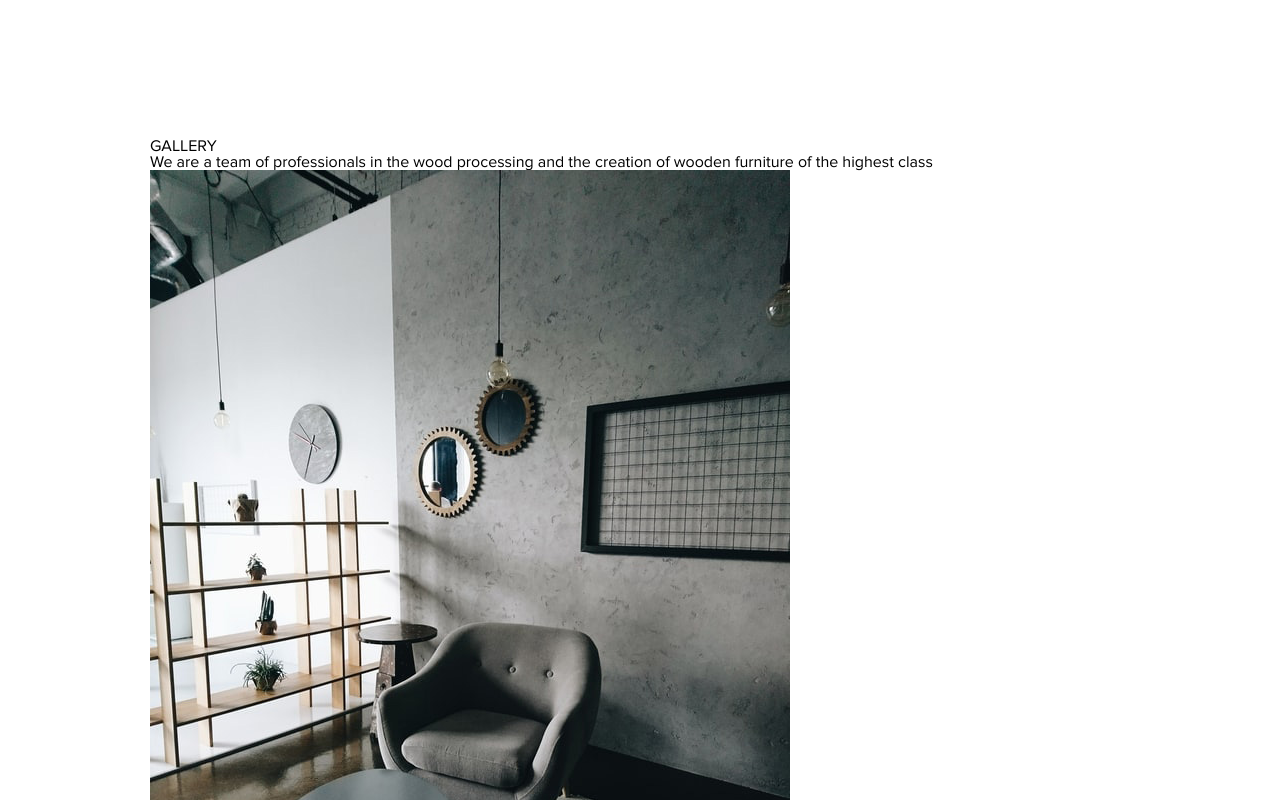
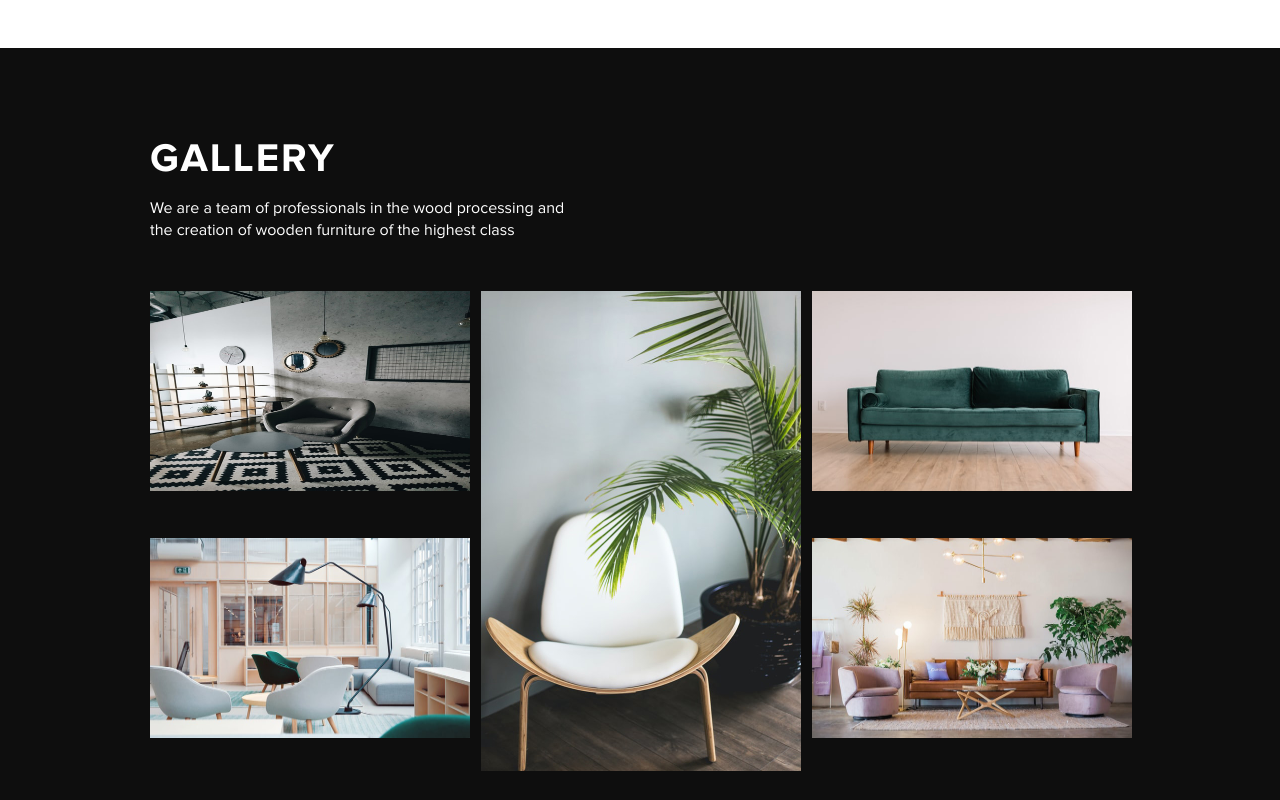
Before and after one commit to binhnguyen94/wooder, a website: page index.html in a window 1280 px wide. Shown: the part 3380-4180 px from the top of the page. Drawn offline with Linux system fonts and the light colour scheme.

Commit message:
doing setion Gallery

```diff
--- a/index.html
+++ b/index.html
@@ -186,23 +186,22 @@
         <!-- Component Gallery -->
         <section class="gallery pd">
             <div class="container">
-                <div class="text">
+                <div class="textbox --gallery">
                     <h2>GALLERY</h2>
-                    <span>We are a team of professionals in the wood processing and
-                        the creation of wooden furniture of the highest class</span>
+                    <p>We are a team of professionals in the wood processing and the creation of wooden furniture of the highest class</p>
                 </div>
                 <div class="gallery__list">
                     <div class="gallery__list-img">
                         <img src="img/gallery/lagre1.jpg" alt="">
                     </div>
                     <div class="gallery__list-img">
-                        <img src="img/gallery/lagre2.jpg" alt="">
-                    </div>
-                    <div class="gallery__list-img">
                         <img src="img/gallery/lagre3.jpg" alt="">
                     </div>
                     <div class="gallery__list-img">
                         <img src="img/gallery/lagre4.jpg" alt="">
+                    </div>
+                    <div class="gallery__list-img">
+                        <img src="img/gallery/lagre2.jpg" alt="">
                     </div>
                     <div class="gallery__list-img">
                         <img src="img/gallery/lagre5.jpg" alt="">
--- a/scss/core/_components.scss
+++ b/scss/core/_components.scss
@@ -84,6 +84,36 @@
             }
         }
     }
+    &.--gallery{
+        max-width: 440px;
+        padding: 0;
+        padding-top: 20px;
+        h2{
+            line-height: 0;
+            margin-bottom: 38px;
+            color: $white-cl;
+            &::before{
+                display: none;
+            }
+        }
+        p{
+            color: $white-cl;
+            margin-bottom: 50px;
+        }
+    }
+}
+
+.gallery__list{
+    --Width: 320px;
+    --Height: 200px;
+    &-img{
+        width: var(--Width);
+        height: var(--Height);
+        img{
+            min-width: var(--Width);
+            min-height: var(--Height);
+        }
+    }
 }
 
   // screen tablet
--- a/scss/pages/_home.scss
+++ b/scss/pages/_home.scss
@@ -439,7 +439,18 @@
   /** -------------------------------
     Component Gallery
   */
-
+  .gallery{
+    background: $black-bg-cl;
+    .gallery__list{
+      display: grid;
+      grid-template-columns: repeat(3, 1fr);
+      gap: 11px;
+      &-img:nth-child(2){
+        height: 100%;
+        grid-area: 1/2/3/3;
+      }
+    }
+  }
   /** -------------------------------
     Component  News
   */
```
Also changed, not shown: dest/style.min.css, 1 other file.
